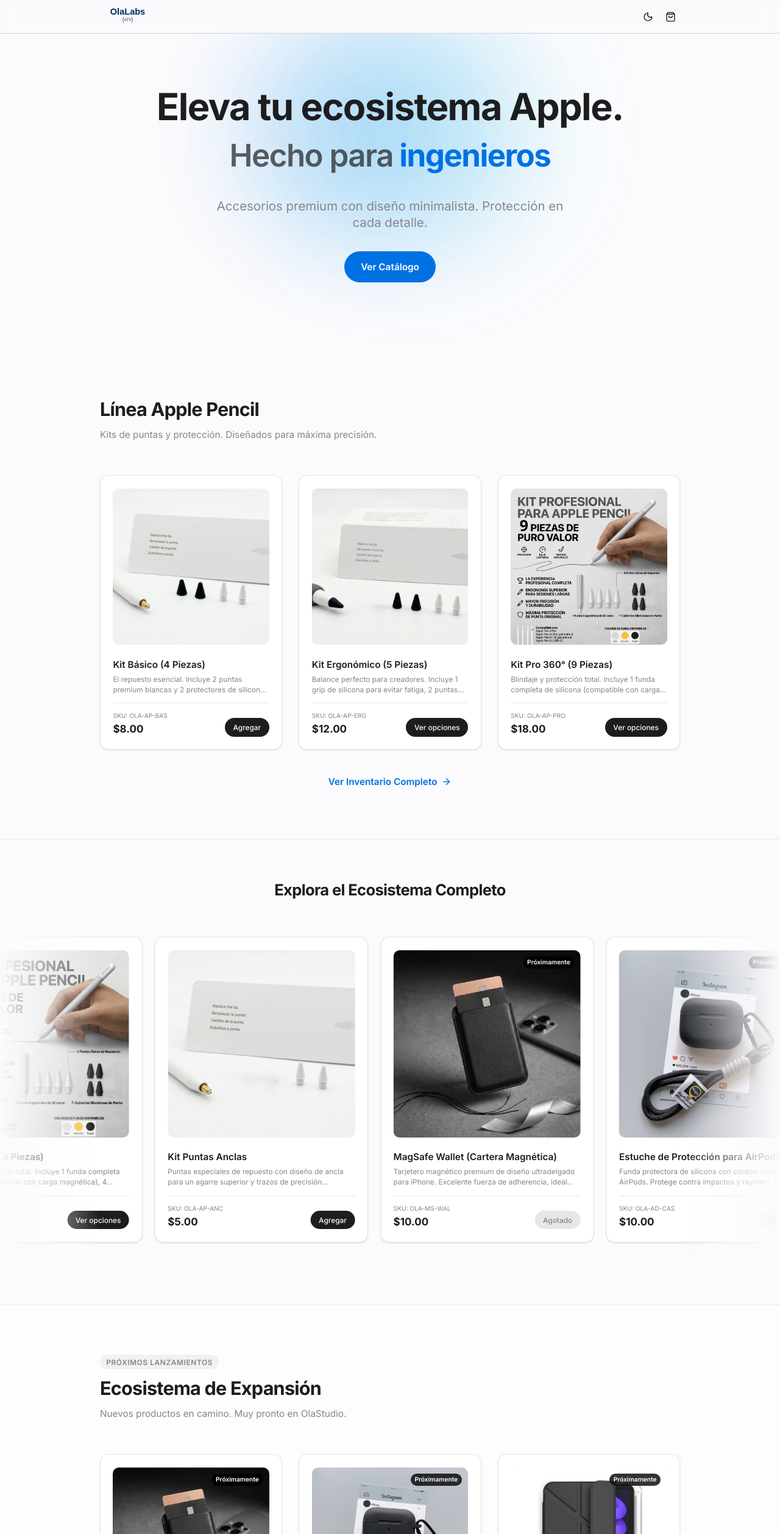
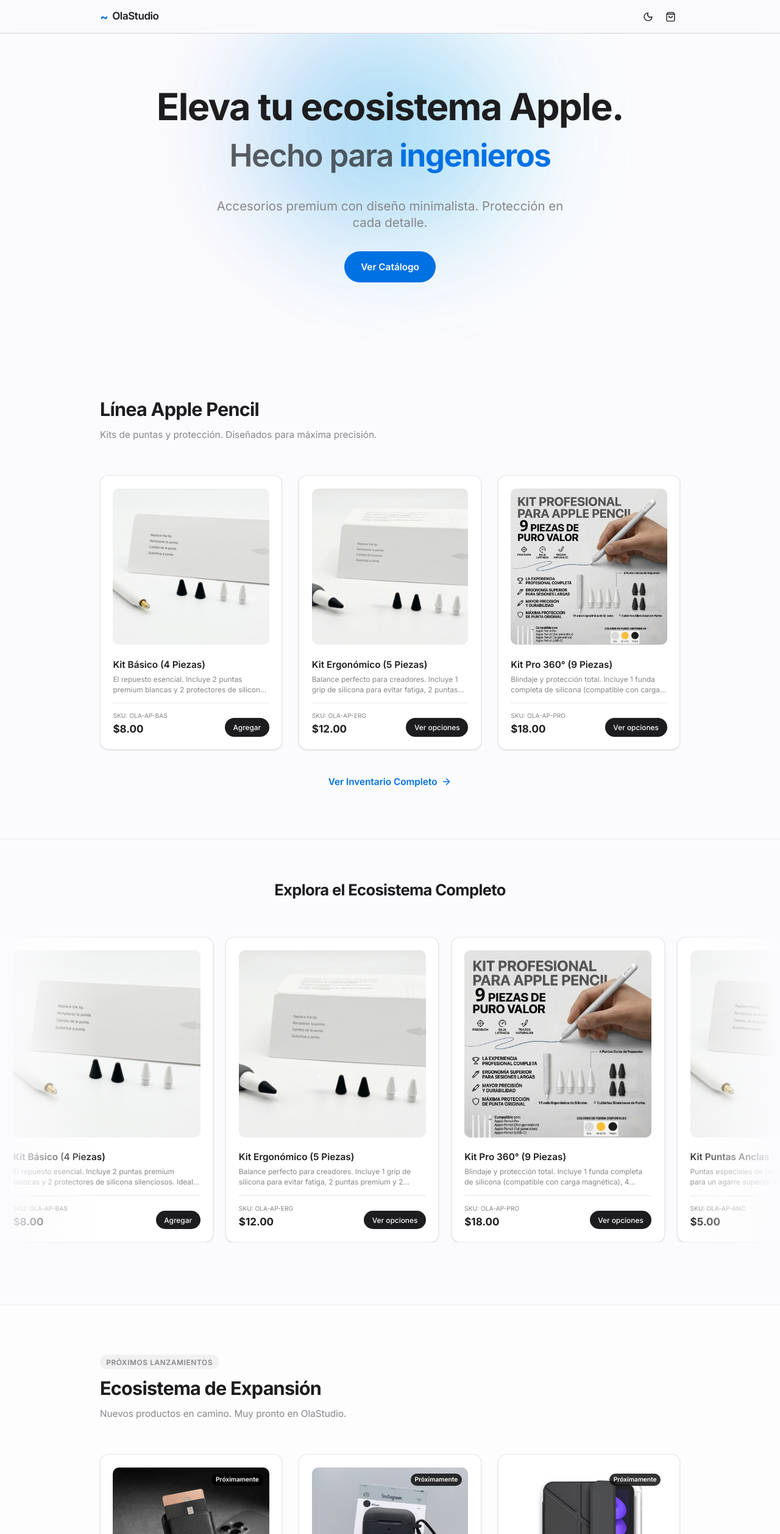
Before and after one commit to MatMT/OlaStudio, a Next.js app: page / in a window 1280 px wide. Shown: the top 2515 px of the page at 61% size. Built offline with nearby package versions, Linux system fonts and the light colour scheme.

Commit message:
feat: implement logo easter egg in Navbar and refactor infinite carousel to use manual scroll controls

```diff
--- a/src/components/InfiniteProductCarousel.tsx
+++ b/src/components/InfiniteProductCarousel.tsx
@@ -1,7 +1,6 @@
 "use client";
 
-import { useRef } from "react";
-import { motion, useScroll, useTransform, useSpring, useVelocity, useAnimationFrame } from "framer-motion";
+import { useRef, useEffect, useState } from "react";
 import { Product } from "@/context/CartContext";
 import { ProductCard } from "./ProductCard";
 
@@ -14,50 +13,96 @@
 export function InfiniteProductCarousel({
   products,
   direction = "left",
-  speed = 1
+  speed = 0.5 // Slower speed
 }: InfiniteProductCarouselProps) {
-  const baseX = useRef(0);
+  const scrollRef = useRef<HTMLDivElement>(null);
+  const [isHovered, setIsHovered] = useState(false);
+  const [isDragging, setIsDragging] = useState(false);
+  const [startX, setStartX] = useState(0);
+  const [scrollLeft, setScrollLeft] = useState(0);
 
-  // We duplicate the array a few times so the carousel feels truly infinite
-  const duplicatedProducts = [...products, ...products, ...products, ...products];
+  // Duplicating to create a seamless infinite loop
+  const duplicatedProducts = [...products, ...products, ...products, ...products, ...products];
 
-  useAnimationFrame((t, delta) => {
-    let moveBy = direction === "left" ? -speed * (delta / 16) : speed * (delta / 16);
+  useEffect(() => {
+    let animationId: number;
+    let lastTimestamp: number;
 
-    baseX.current += moveBy;
+    const scroll = (timestamp: number) => {
+      if (!lastTimestamp) lastTimestamp = timestamp;
+      const deltaTime = timestamp - lastTimestamp;
+      lastTimestamp = timestamp;
 
-    // Reset to create infinite loop
-    // Assuming a card width + gap is roughly 350px. With 4 products, one set is 1400px.
-    // A more exact measurement would use a ref, but a percentage approach is robust.
-    // If we use framer-motion's percent translation, we need to loop when it reaches a certain point.
-    // We'll translate the whole container.
+      if (scrollRef.current && !isHovered && !isDragging) {
+        // Adjust speed based on delta time to keep it consistent
+        const moveBy = (speed * deltaTime) / 16;
 
-    // Actually, framer motion has an easier way to do continuous marquee using animate.
-  });
+        if (direction === "left") {
+          scrollRef.current.scrollLeft += moveBy;
+          if (scrollRef.current.scrollLeft >= scrollRef.current.scrollWidth / 2) {
+            scrollRef.current.scrollLeft = 0;
+          }
+        } else {
+          scrollRef.current.scrollLeft -= moveBy;
+          if (scrollRef.current.scrollLeft <= 0) {
+            scrollRef.current.scrollLeft = scrollRef.current.scrollWidth / 2;
+          }
+        }
+      }
+      animationId = requestAnimationFrame(scroll);
+    };
+
+    animationId = requestAnimationFrame(scroll);
+    return () => cancelAnimationFrame(animationId);
+  }, [isHovered, isDragging, speed, direction]);
+
+  const handleMouseDown = (e: React.MouseEvent) => {
+    setIsDragging(true);
+    setStartX(e.pageX - (scrollRef.current?.offsetLeft || 0));
+    setScrollLeft(scrollRef.current?.scrollLeft || 0);
+  };
+
+  const handleMouseLeave = () => {
+    setIsDragging(false);
+    setIsHovered(false);
+  };
+
+  const handleMouseUp = () => {
+    setIsDragging(false);
+  };
+
+  const handleMouseMove = (e: React.MouseEvent) => {
+    if (!isDragging || !scrollRef.current) return;
+    e.preventDefault();
+    const x = e.pageX - (scrollRef.current.offsetLeft || 0);
+    const walk = (x - startX) * 2;
+    scrollRef.current.scrollLeft = scrollLeft - walk;
+  };
 
   return (
     <div className="relative w-full overflow-hidden bg-transparent py-10 flex items-center group">
-      {/* Gradient edges for smooth fade out */}
       <div className="absolute left-0 top-0 bottom-0 w-24 md:w-48 bg-gradient-to-r from-background to-transparent z-10 pointer-events-none" />
       <div className="absolute right-0 top-0 bottom-0 w-24 md:w-48 bg-gradient-to-l from-background to-transparent z-10 pointer-events-none" />
 
-      <motion.div
-        className="flex gap-6 pr-6 w-max"
-        animate={{
-          x: direction === "left" ? ["0%", "-50%"] : ["-50%", "0%"],
-        }}
-        transition={{
-          ease: "linear",
-          duration: 30 / speed,
-          repeat: Infinity,
-        }}
+      <div
+        ref={scrollRef}
+        className="flex gap-6 pr-6 w-full overflow-x-hidden cursor-grab active:cursor-grabbing [&::-webkit-scrollbar]:hidden [-ms-overflow-style:none] [scrollbar-width:none]"
+        onMouseEnter={() => setIsHovered(true)}
+        onMouseLeave={handleMouseLeave}
+        onMouseDown={handleMouseDown}
+        onMouseUp={handleMouseUp}
+        onMouseMove={handleMouseMove}
+        onTouchStart={() => setIsHovered(true)}
+        onTouchEnd={() => setIsHovered(false)}
       >
         {duplicatedProducts.map((product, idx) => (
-          <div key={`${product.id}-${idx}`} className="w-[280px] md:w-[350px] shrink-0">
-            <ProductCard product={product} />
+          <div key={`${product.id}-${idx}`} className="w-[280px] md:w-[350px] shrink-0 pointer-events-none">
+            <div className="pointer-events-auto transition-transform hover:scale-[1.02]">
+               <ProductCard product={product} />
+            </div>
           </div>
         ))}
-      </motion.div>
+      </div>
     </div>
   );
 }
--- a/src/components/Navbar.tsx
+++ b/src/components/Navbar.tsx
@@ -5,22 +5,36 @@
 import Link from "next/link";
 import Image from "next/image";
 import { ThemeToggle } from "@/components/ThemeToggle";
+import { useState } from "react";
+import { motion, AnimatePresence } from "framer-motion";
 
 export function Navbar() {
   const { totalItems, setIsCartOpen } = useCart();
+  const [logoClicks, setLogoClicks] = useState(0);
+  const [showEasterEgg, setShowEasterEgg] = useState(false);
+
+  const handleLogoClick = (e: React.MouseEvent) => {
+    // Prevent default navigation if we are just clicking for the easter egg
+    if (logoClicks < 5) {
+      setLogoClicks(prev => prev + 1);
+      if (logoClicks === 4) {
+        setShowEasterEgg(true);
+        e.preventDefault();
+      }
+    }
+  };
 
   return (
-    <nav className="sticky top-0 z-40 w-full backdrop-blur-md bg-background/80 border-b border-border transition-all">
+    <>
+      <nav className="sticky top-0 z-40 w-full backdrop-blur-md bg-background/80 border-b border-border transition-all">
       <div className="max-w-6xl mx-auto px-4 h-16 flex items-center justify-between">
-        <Link href="/" className="flex items-center">
-          <Image
-            src="/logo.svg"
-            alt="OlaLabs Logo"
-            width={160}
-            height={60}
-            priority
-            className="object-contain h-10 w-auto dark:invert"
-          />
+        <Link
+          href="/"
+          className="font-semibold text-xl tracking-tight flex items-center gap-2 select-none cursor-pointer"
+          onClick={handleLogoClick}
+        >
+          <span className="text-ola-blue font-bold text-2xl">~</span>
+          <span>OlaStudio</span>
         </Link>
 
         <div className="flex items-center gap-2">
@@ -40,5 +54,31 @@
         </div>
       </div>
     </nav>
+
+      <AnimatePresence>
+        {showEasterEgg && (
+          <motion.div
+            initial={{ opacity: 0, y: -50 }}
+            animate={{ opacity: 1, y: 0 }}
+            exit={{ opacity: 0, y: -50 }}
+            className="fixed top-20 left-1/2 -translate-x-1/2 z-50 bg-ola-blue text-white p-6 rounded-2xl shadow-2xl max-w-sm w-[90%] text-center border border-white/20"
+          >
+            <h3 className="text-xl font-bold mb-2">¡Huevo de Pascua encontrado! 🐣</h3>
+            <p className="text-sm mb-4 opacity-90">
+              Felicidades, descubriste nuestro secreto. Como estudiante de la UDB, tienes un descuento especial de $2.00 en los kits Pro y Ergonómico.
+            </p>
+            <div className="bg-black/20 rounded-lg p-3 mb-4 font-mono text-lg tracking-wider font-bold select-all">
+              UDB2OFF
+            </div>
+            <button
+              onClick={() => setShowEasterEgg(false)}
+              className="bg-white text-ola-blue px-6 py-2 rounded-full font-medium text-sm hover:bg-opacity-90 transition-all"
+            >
+              ¡Entendido!
+            </button>
+          </motion.div>
+        )}
+      </AnimatePresence>
+    </>
   );
 }
```
